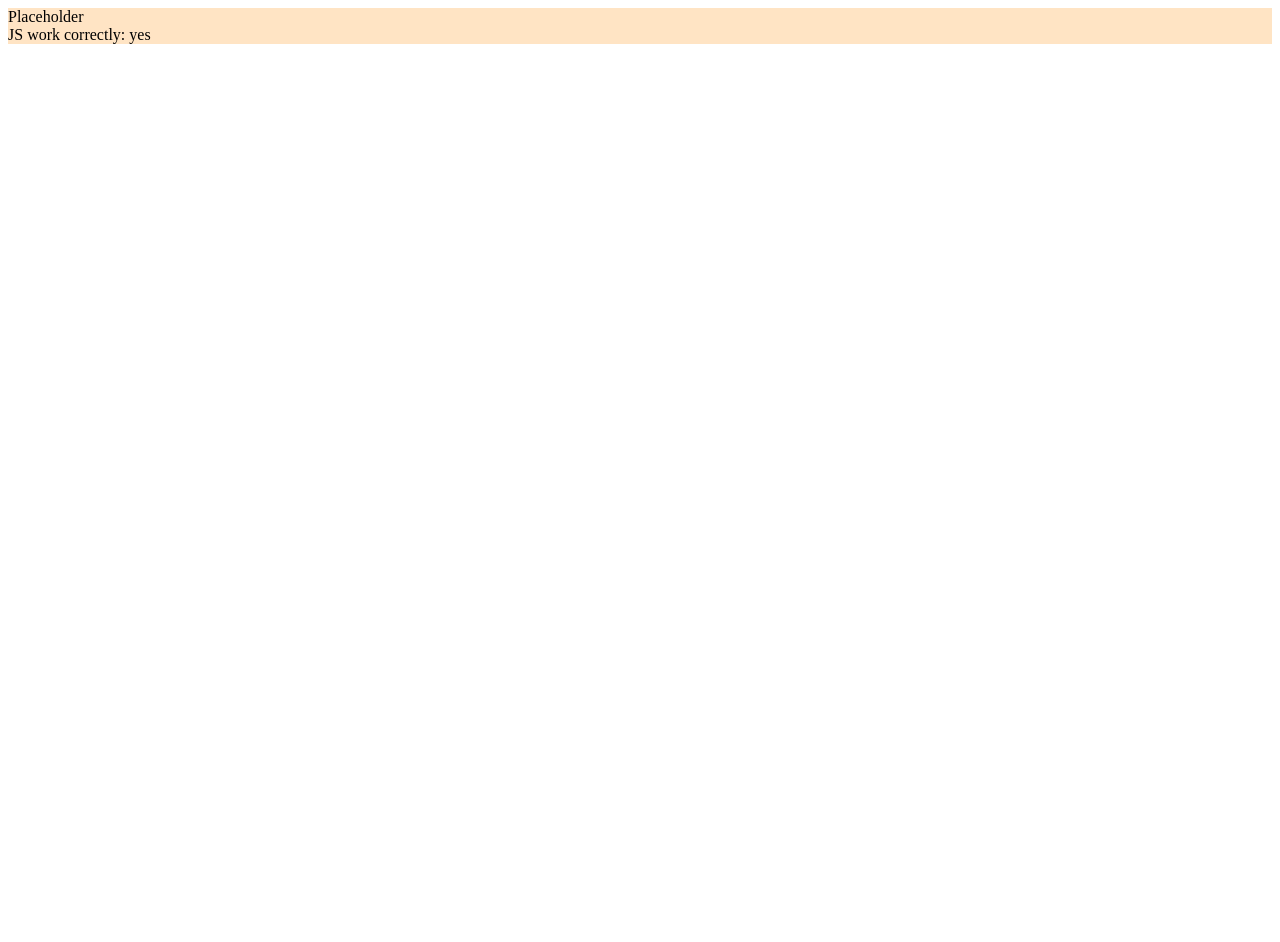
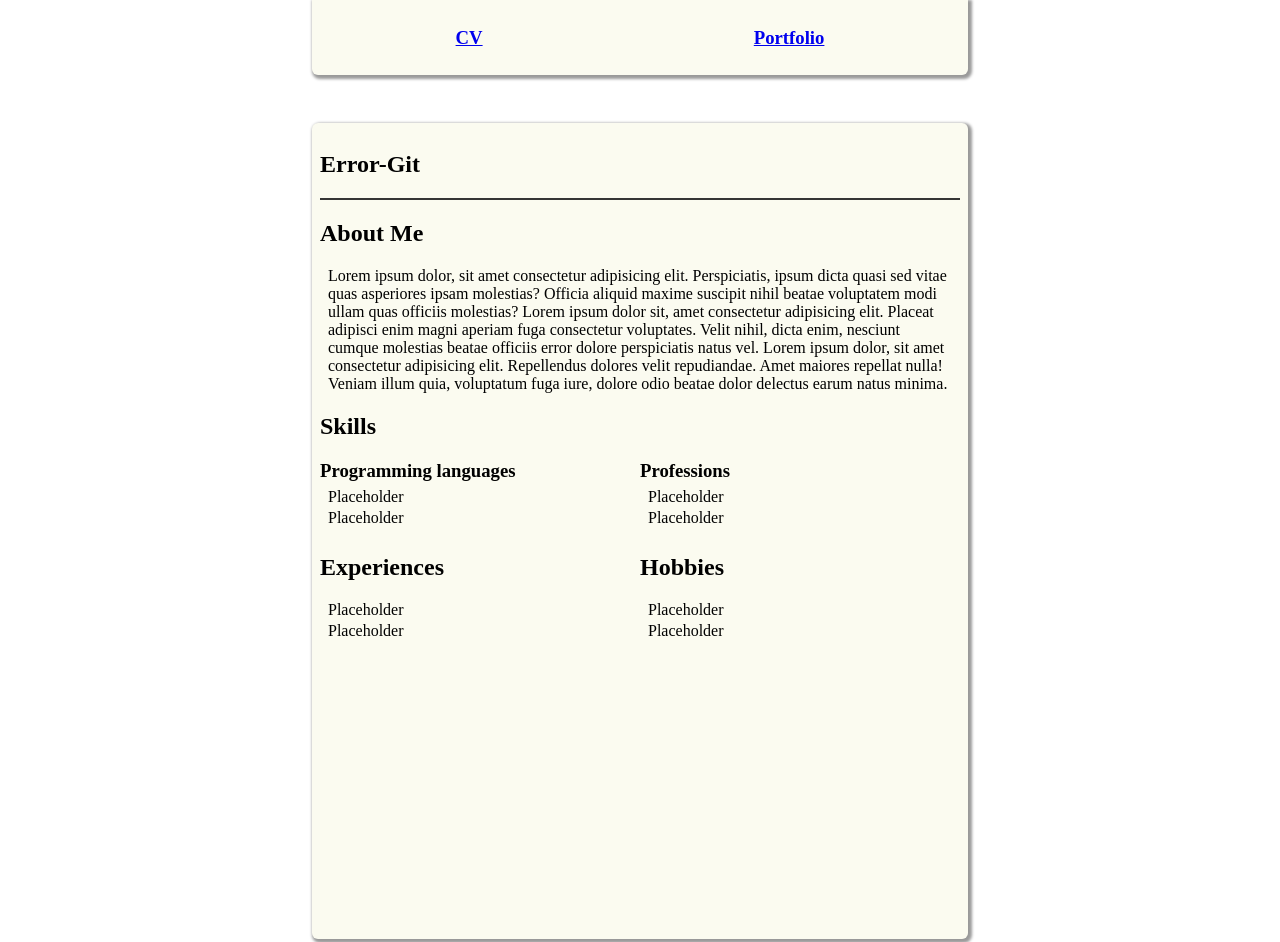
Before and after one commit to Error-Git/Error-Git.github.io, a plain HTML site: page index.html in a window 1280 px wide. Shown: the top 942 px of the page. Before the commit the page ends 800 px from the top, so only its background shows below. Drawn offline with Linux system fonts and the light colour scheme.

Commit message:
style: structure html and css templates for Portfolio and CV pages

```diff
--- a/index.html
+++ b/index.html
@@ -5,15 +5,98 @@
     <meta charset="UTF-8">
     <meta name="viewport" content="width=device-width, initial-scale=1.0">
     <link rel="stylesheet" href="styles/main.css">
-    <title>Error-Git</title>
+    <title>Error-Git | CV</title>
 </head>
 
 <body>
+    <header class="rounded-bottom-border box-shadow">
+        <a href="index.html">
+            <h3>CV</h3>
+        </a>
+        <a href="pages/portfolio.html">
+            <h3>Portfolio</h3>
+        </a>
+    </header>
 
-    <main id="main">
-        Placeholder
-        <br>
-        JS work correctly: <span id="js-check">no</span>
+    <main id="main" class="rounded-border box-shadow">
+        <article id="title" class="bottom-border">
+            <h1>Error-Git</h1>
+        </article>
+
+        <article id="about-me">
+            <h2>About Me</h2>
+
+            <p>
+                Lorem ipsum dolor, sit amet consectetur adipisicing elit. Perspiciatis, ipsum dicta quasi sed vitae quas
+                asperiores ipsam molestias? Officia aliquid maxime suscipit nihil beatae voluptatem modi ullam quas
+                officiis molestias? Lorem ipsum dolor sit, amet consectetur adipisicing elit. Placeat adipisci enim
+                magni aperiam fuga consectetur voluptates. Velit nihil, dicta enim, nesciunt cumque molestias beatae
+                officiis error dolore perspiciatis natus vel. Lorem ipsum dolor, sit amet consectetur adipisicing elit.
+                Repellendus dolores velit repudiandae. Amet maiores repellat nulla! Veniam illum quia, voluptatum fuga
+                iure, dolore odio beatae dolor delectus earum natus minima.
+            </p>
+        </article>
+
+        <article id="skills">
+            <h2>Skills</h2>
+
+            <div class="flexbox">
+                <section id="prog-langs">
+                    <h3>Programming languages</h3>
+
+                    <ul>
+                        <li>
+                            Placeholder
+                        </li>
+                        <li>
+                            Placeholder
+                        </li>
+                    </ul>
+                </section>
+
+                <section id="professions">
+                    <h3>Professions</h3>
+                    <ul>
+                        <li>
+                            Placeholder
+                        </li>
+                        <li>
+                            Placeholder
+                        </li>
+                    </ul>
+                </section>
+            </div>
+        </article>
+
+        <article id="experiences-hobbies">
+            <div class="flexbox">
+                <section id="experiences">
+                    <h2>Experiences</h2>
+
+                    <ul>
+                        <li>
+                            Placeholder
+                        </li>
+                        <li>
+                            Placeholder
+                        </li>
+                    </ul>
+                </section>
+
+                <section id="hobbies">
+                    <h2>Hobbies</h2>
+
+                    <ul>
+                        <li>
+                            Placeholder
+                        </li>
+                        <li>
+                            Placeholder
+                        </li>
+                    </ul>
+                </section>
+            </div>
+        </article>
     </main>
 
     <script src="scripts/script.js"></script>
--- a/styles/main.css
+++ b/styles/main.css
@@ -1,3 +1,136 @@
+/* Base: */
+
+html,
+body {
+    margin: 0;
+    padding: 0;
+    display: flex;
+    flex-direction: column;
+    align-items: center;
+}
+
+/* || */
+
+
+/* Universal: */
+
+.rounded-border {
+    border-radius: 6px;
+}
+
+.rounded-bottom-border {
+    border-radius: 0 0 6px 6px;
+}
+
+.bottom-border {
+    border-bottom: 2px solid rgb(53, 53, 53);
+}
+
+.top-border {
+    border-top: 2px solid rgb(53, 53, 53);
+}
+
+.box-shadow {
+    box-shadow: 2px 2px 3px 2px rgba(0, 0, 0, 0.4);
+}
+
+p {
+    margin: 0 0.5rem;
+}
+
+ul,
+li {
+    list-style: none;
+    font-style: none;
+    padding: 0;
+    margin: 0.2rem 0;
+}
+
+ul {
+    margin: 0.4rem 0.5rem;
+}
+
+.flexbox {
+    display: flex;
+    flex-direction: row;
+}
+
+/* || */
+
+
+/* Header */
+
+header {
+    background-color: rgb(251, 251, 240);
+    width: 40rem;
+    display: flex;
+    justify-content: space-around;
+    padding: 0.5rem;
+}
+
+/* || */
+
+
+/* Main */
+
 #main {
-    background-color: bisque;
+    background-color: rgb(251, 251, 240);
+    margin: 3rem 0;
+    width: 40rem;
+    min-height: 50rem;
+
+    padding: 0.5rem;
 }
+
+#title {
+    border-width: 2.5px;
+}
+
+#about-me {}
+
+#skills {
+    margin: 0;
+}
+
+#skills h3 {
+    margin: 0;
+}
+
+#prog-langs {
+    width: 50%;
+}
+
+#professions {
+    width: 50%;
+}
+
+#experiences-hobbies {}
+
+#experiences {
+    width: 50%;
+}
+
+#hobbies {
+    width: 50%;
+}
+
+/* || */
+
+
+/* Media */
+
+@media only screen and (max-width: 700px) {
+    header {
+        width: 100vw;
+    }
+
+    #main {
+        width: 20rem;
+    }
+
+    .flexbox {
+        flex-direction: column;
+    }
+}
+
+/* || */
```
Also changed, not shown: pages/portfolio.html (added, +83 -0 lines), styles/portfolio.css (added, +55 -0 lines), assets/pics/image1.png (added), assets/pics/image2.png (added).
